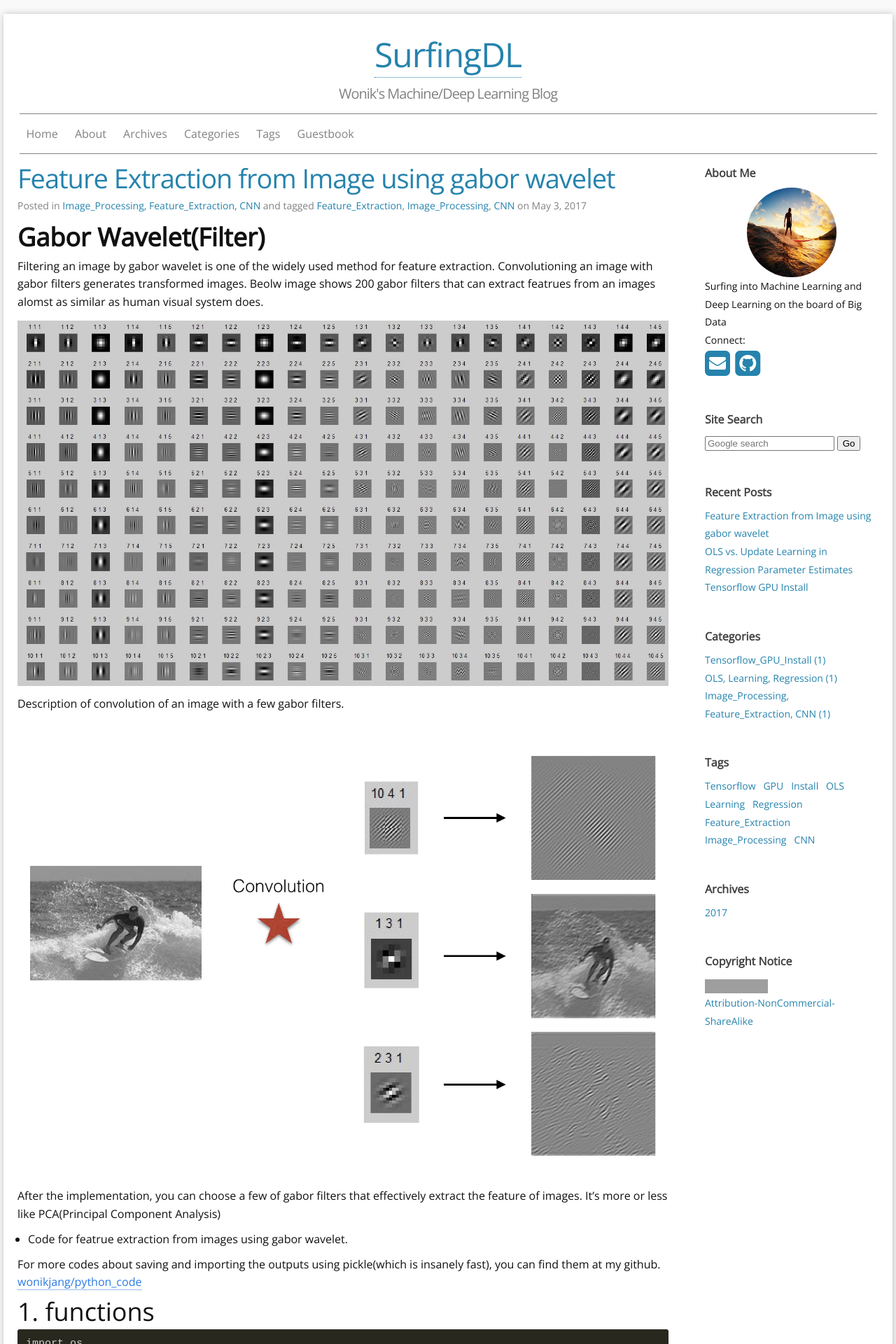
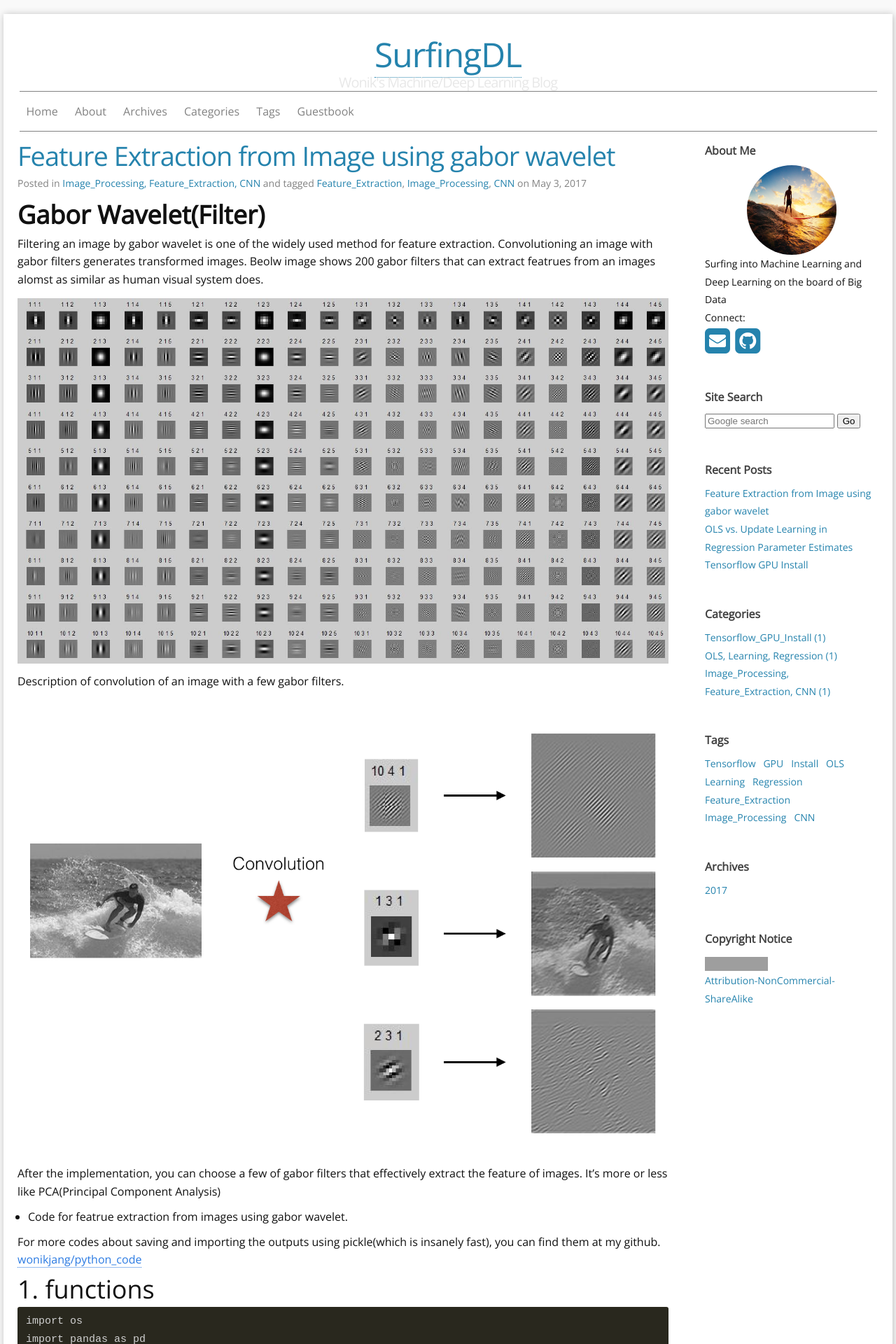
Before and after one commit to wonik/wonikjang.github.io, a Jekyll site: the page built from index.html, in a window 1280 px wide. Shown: the top 1920 px of the page at 70% size. Built offline with Jekyll 4.4.1, drawn with Linux system fonts in a browser that asks for light colours; nearby versions of some CDN libraries; the list of posts is cut into pages by our own code; grey boxes are pictures that could not be loaded.

Commit message:
Update _layout.scss

```diff
--- a/_sass/_layout.scss
+++ b/_sass/_layout.scss
@@ -25,11 +25,11 @@
 
 .site-meta{
   font-size: 20px;
-  line-height:56px;
+  line-height:24px;
   letter-spacing: -1px;
   margin-bottom: 0;
   text-align:center;
-  color: $grey-color;
+  color: $grey-color-light;
 }
 
 .site-nav {
```
